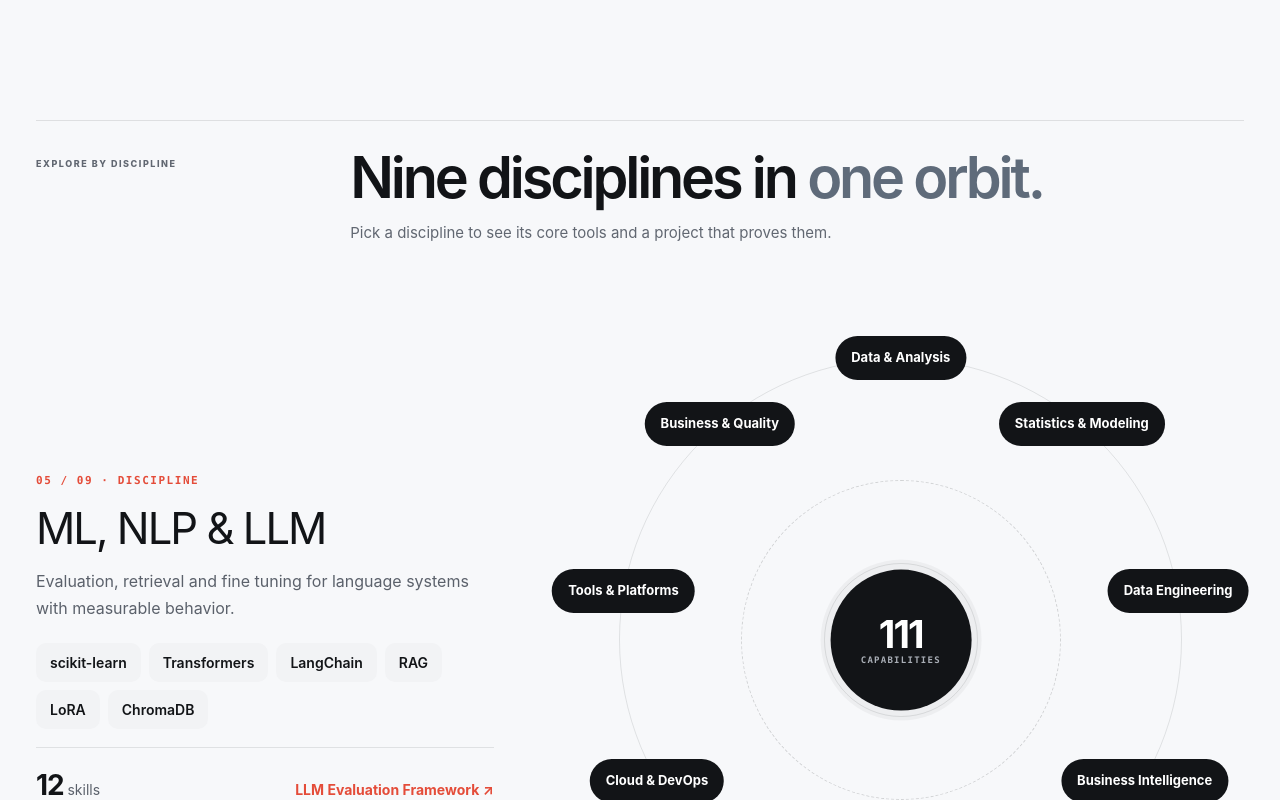
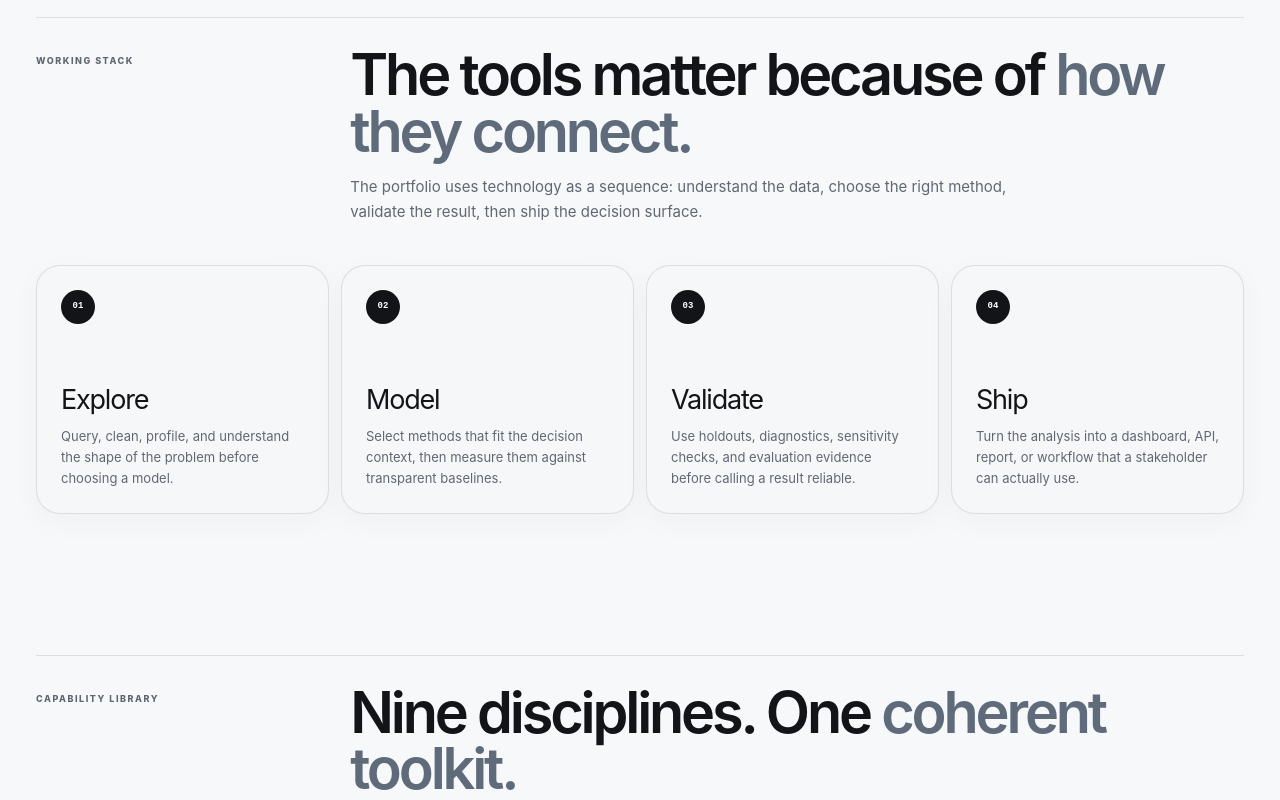
Before and after one commit to Boatengs/my-portfolio, a Next.js app: page /skills in a window 1280 px wide. Shown: the part 1160-1960 px from the top of the page. Built offline with nearby package versions, Linux system fonts and the light colour scheme.

Commit message:
Remove constellation from the Skills page (#70)

```diff
--- a/app/skills-upgrade.css
+++ b/app/skills-upgrade.css
@@ -1,6 +1,4 @@
-/* Skills page: constellation section, search and scroll-in panels */
-.skills-premium .toolkit-orbit { padding-top: clamp(72px, 8vw, 120px); }
-.skills-premium .toolkit-orbit .constellation { margin-top: 40px; }
+/* Skills page: search and scroll-in panels */
 
 .library-search {
   display: grid;
@@ -112,7 +110,4 @@
   .library-animate .toolkit-discipline { opacity: 1; transform: none; transition: none; }
 }
 
-/* On the Skills page itself the "view all skills" button is redundant */
-.toolkit-orbit .constellation-all { display: none; }
-
 .library-search-field input::-webkit-search-cancel-button { display: none; }
--- a/app/skills/page.tsx
+++ b/app/skills/page.tsx
@@ -1,7 +1,6 @@
 import { StaticLink as Link } from "../static-link";
 import { SiteNav } from "../site-nav";
 import { sitePath } from "../site-path";
-import { SkillsConstellation } from "../skills-constellation";
 import { SkillsLibrary } from "./skills-library";
 import type { SkillGroup } from "./skill-parts";
 
@@ -289,17 +288,6 @@ export default function SkillsPage() {
         </div>
       </header>
 
-      <section className="toolkit-orbit shell" aria-labelledby="toolkit-orbit-title">
-        <div className="toolkit-section-intro">
-          <span>EXPLORE BY DISCIPLINE</span>
-          <div>
-            <h2 id="toolkit-orbit-title">Nine disciplines in <em>one orbit.</em></h2>
-            <p>Pick a discipline to see its core tools and a project that proves them.</p>
-          </div>
-        </div>
-        <SkillsConstellation />
-      </section>
-
       <section className="toolkit-flow shell" aria-labelledby="toolkit-flow-title">
         <div className="toolkit-section-intro">
           <span>WORKING STACK</span>
```
